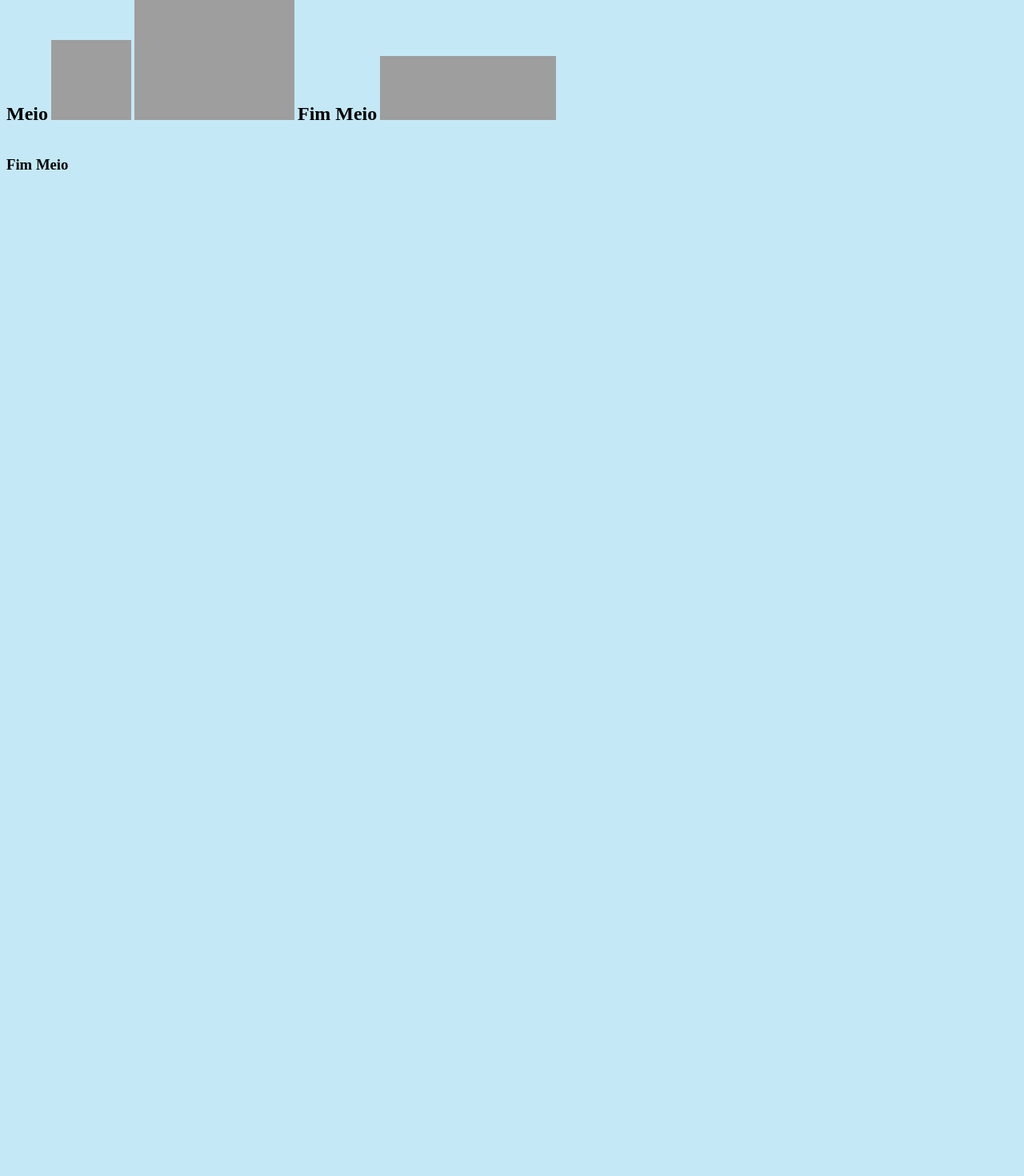
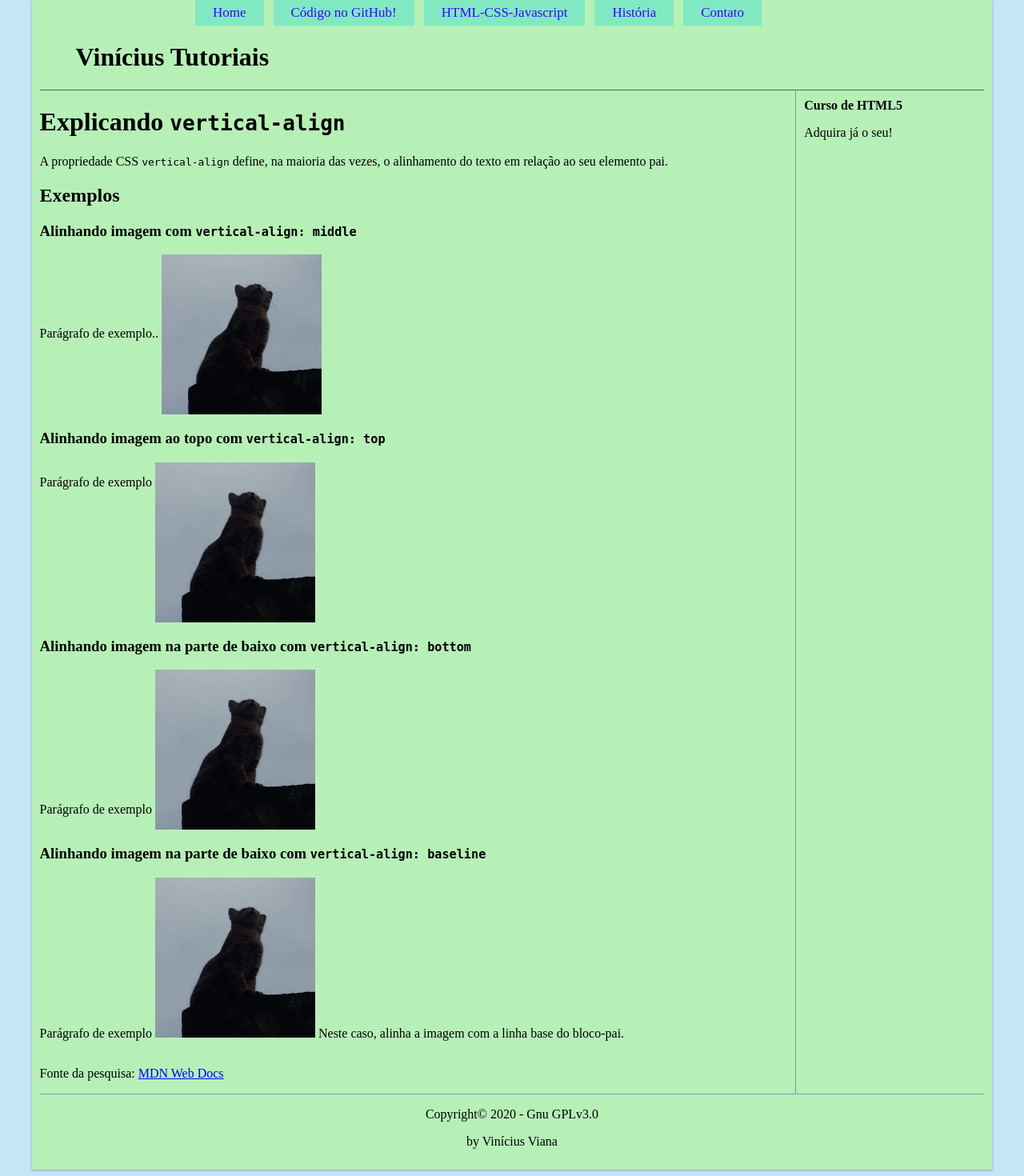
Before and after one commit to viniciusvw22/viniciustutoriais, a PHP site: page /_programacao/vertical-align.php in a window 1280 px wide. Shown: the whole page at 80% size. Before the commit the page ends 212 px from the top, so only its background shows below. Run offline with PHP 8.4, Linux system fonts and the light colour scheme; grey boxes are pictures that could not be loaded.

Commit message:
Add vertical-align.php
'vertical-align.php' explains the CSS property: vertical-align

```diff
--- a/_css/vertical-align.css
+++ b/_css/vertical-align.css
@@ -1,9 +1,102 @@
 @charset "UTF-8";
 
-img {
+
+body {
+  background-color: rgba(138, 210, 238, 0.5);
+}
+
+div#interface {
+ width: 95%;
+ margin: 0px auto 0px auto;
+ background-color: rgb(183, 240, 183);
+ padding: 0px 10px 10px 10px;
+ box-sizing: border-box;
+ box-shadow: 0px 1px 3px rgb(146, 146, 218);
+}
+
+header#cabecalho {
+ border-bottom: 1px solid #606060;
+ height: 112px;
+}
+
+header#cabecalho h1#pagina-titulo {
+ text-indent: 45px;
+}
+
+nav#menu, nav#menu ul, body {
+ margin-top: 0px;
+
+}
+
+nav#menu ul {
+ width: 800px;
+ margin: 0px auto 0px auto;
+ padding: 0px;
+}
+
+nav#menu li {
+ display: inline-block;
+ margin: 0px 4px 0px 4px;
+ padding: 6px 22px 6px 22px;
+ background-color: rgb(4, 214, 216, 0.3);
+ transition: background-color .2s;
+ /* Toda vez que a propriedade mudar de valor, mude de cor suavemente até alcançar a nova cor escolhida. */
+}
+
+nav#menu a {
+ font-size: 17px;
+ color: #3605FA; /*azul do link do menu*/
+ text-decoration: none;
+}
+
+
+nav#menu li:hover {
+ background-color: #F8FA6C;
+ color: #FAFF91;
+}
+
+main, aside {
+  display: inline-block;
+}
+
+main {
+  width: 80%;
+  height: 1254px;
+}
+
+aside {
+  width: 20%;
+  vertical-align: top;
+  height: 1254px;
+  border-left: 1px solid rgba(95, 95, 173, 0.63);
+  box-sizing: border-box;
+  padding: 10px;
+
+}
+
+footer#rodape {
+  border-top: 1px solid rgba(95, 95, 173, 0.63);
+  text-align: center;
+}
+
+/* Deixar só isto */
+
+section#exemplo img, section#exemplo p {
+  display: inline-block;
+}
+
+div.middle img {
+  vertical-align: middle;
+}
+
+div.top img {
+  vertical-align: top;
+}
+
+div.bottom img {
+  vertical-align: bottom;
+}
+
+div.baseline img {
   vertical-align: baseline;
 }
-
-h2 {
-  display: inline-block;
-}
--- a/_programacao/vertical-align.php
+++ b/_programacao/vertical-align.php
@@ -2,18 +2,62 @@
 <html lang="pt-br">
 <head>
   <meta charset="utf-8"/>
-  <link rel="stylesheet" type="text/css" href="/viniciustutoriais/_css/main.css"/>
+  <!--<link rel="stylesheet" type="text/css" href="/viniciustutoriais/_css/main.css"/>-->
   <link rel="stylesheet" type="text/css" href="/viniciustutoriais/_css/vertical-align.css"/>
   <title>Treinando <code>vertical-align</code></title>
 </head>
 <body>
-  <div class="middle">
-    <h2>Meio</h2>
-    <img src="http://placekitten.com/100/100"/>
-    <img src="http://placekitten.com/200/150"/>
-    <h2>Fim Meio</h2>
-    <img src="http://placekitten.com/220/80"/>
-    <h3>Fim Meio</h3>
+  <div id="interface">
+    <!-- importando header -->
+    <?php require '../_templates/menu-nav.php';?>
+    <main id="explicando-vertical-align">
+      <h1>Explicando <code>vertical-align</code></h1>
+      <section id="definicao">
+        <p>A propriedade CSS <code>vertical-align</code> define, na maioria das vezes, o alinhamento do texto em relação ao seu elemento pai.</p>
+      </section>
+      <section id="exemplo">
+        <h2>Exemplos</h2>
+        <article id="exemplo-middle">
+          <h3>Alinhando imagem com <code>vertical-align: middle</code></h3>
+          <div class="middle">
+            <p>Parágrafo de exemplo..</p>
+            <img src="../_imagens/gata-mae-no-muro.jpg" width="200px" height="200px;"/>
+          </div>
+        </article>
+        <article id="exemplo-top">
+          <h3>Alinhando imagem ao topo com <code>vertical-align: top</code></h3>
+          <div class="top">
+            <p>Parágrafo de exemplo</p>
+            <img src="../_imagens/gata-mae-no-muro.jpg" width="200px;" height="200px;"/>
+          </div>
+        </article>
+        <article id="exemplo-bottom">
+          <h3>Alinhando imagem na parte de baixo com <code>vertical-align: bottom</code></h3>
+          <div class="bottom">
+            <p>Parágrafo de exemplo</p>
+            <img src="../_imagens/gata-mae-no-muro.jpg" width="200px;" height="200px;"/>
+          </div>
+        </article>
+        <article id="exemplo-baseline">
+          <h3>Alinhando imagem na parte de baixo com <code>vertical-align: baseline</code></h3>
+          <div class="baseline">
+            <p>Parágrafo de exemplo</p>
+            <img src="../_imagens/gata-mae-no-muro.jpg" width="200px;" height="200px;"/>
+            <p>Neste caso, alinha a imagem com a linha base do bloco-pai.</p>
+          </div>
+        </article>
+      </section>
+      <footer id="pesquisa-fonte">
+        <p>Fonte da pesquisa: <a href="https://developer.mozilla.org/pt-BR/docs/Web/CSS/vertical-align">MDN Web Docs</a></p>
+      </footer>
+    </main><aside>
+      <h4 style="margin:0px;">Curso de HTML5</h4>
+      <p>Adquira já o seu!</p>
+    </aside>
+    <footer id="rodape">
+      <p>Copyright&copy; 2020 - Gnu GPLv3.0</p>
+      <p>by Vinícius Viana</p>
+    </footer>
   </div>
 </body>
 </html>
--- a/home.php
+++ b/home.php
@@ -32,6 +32,9 @@
         <article>
           <p><a href="_programacao/explicando-section-nav-footer.php">Aprenda a usar section, aside e footer!</a></p>
         </article>
+        <article>
+          <p><a href="_programacao/vertical-align.php">Explicando a propriedade CSS vertical-align</a></p>
+        </article>
       </section>
       <section id="avioes">
         <h2>Aviões!</h2>
```
